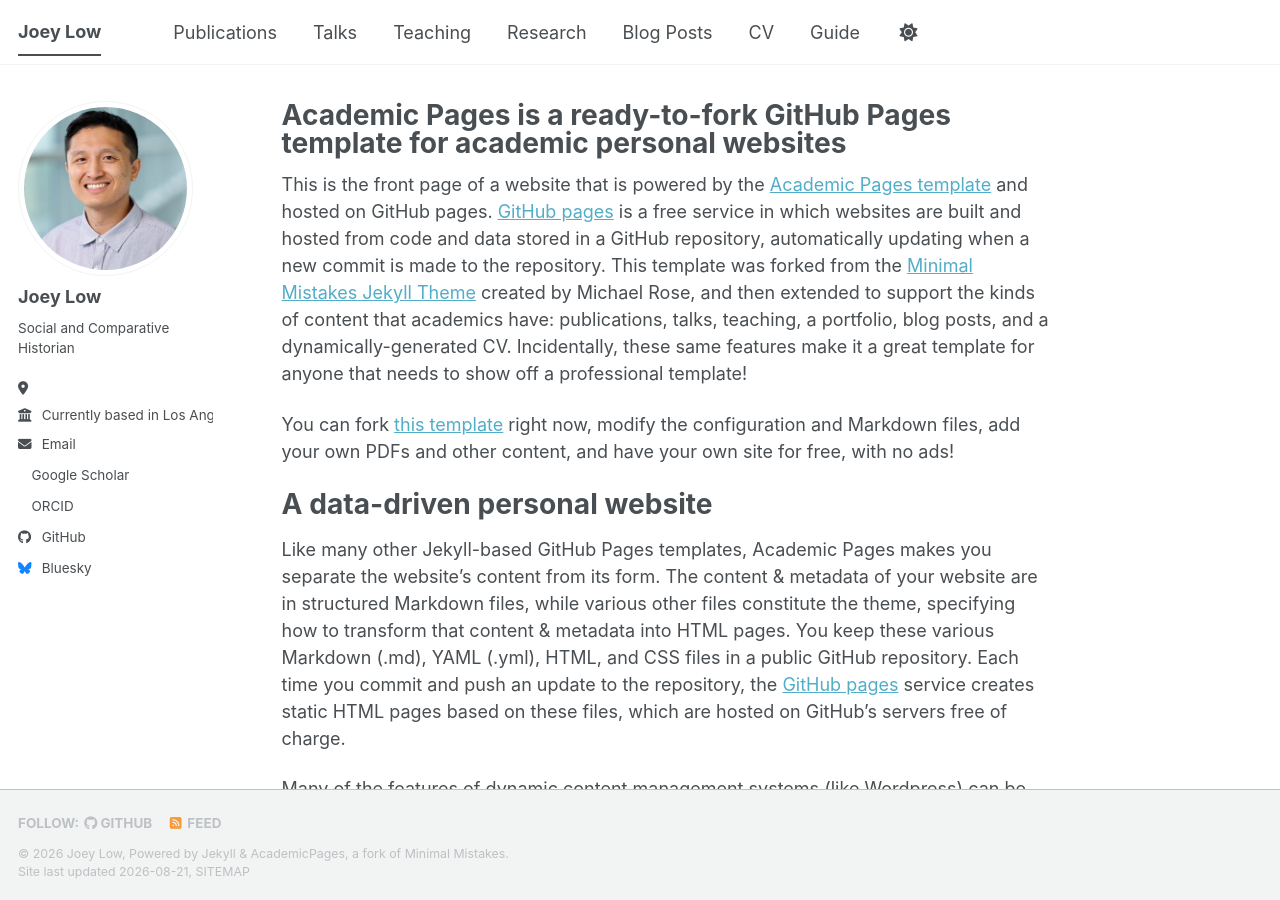
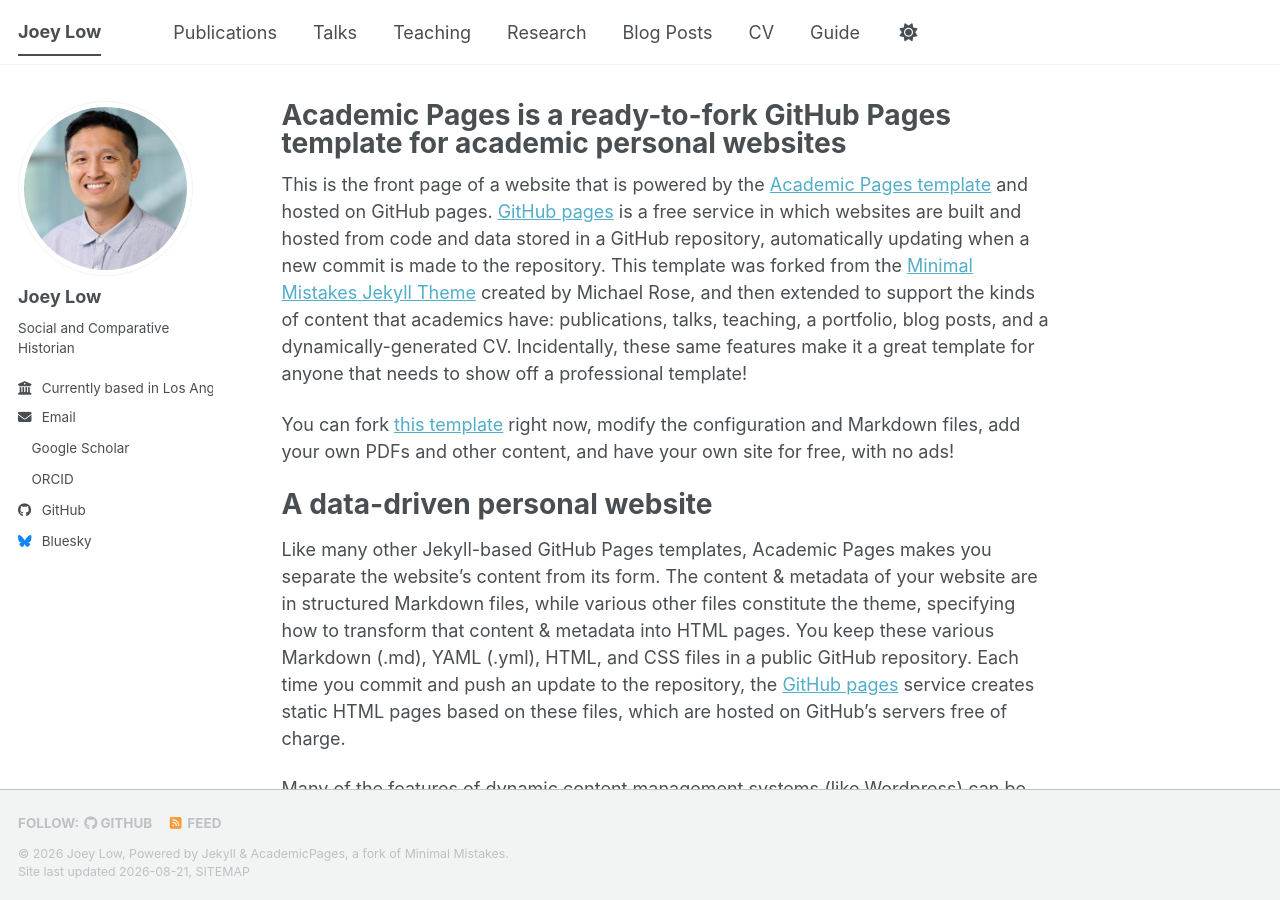
Before and after one commit to joeylow21/joeylow21.github.io, a Jekyll site: the page built from _pages/about.md, in a window 1280 px wide and 900 px high. Built offline with Jekyll 4.4.1, drawn with Linux system fonts in a browser that asks for light colours; a style sheet for code colours, icons or effects is not loaded.

```diff
--- a/_config.yml
+++ b/_config.yml
@@ -27,10 +27,11 @@ author:
   name             : "Joey Low"
   pronouns         : # example: "she/her"
   bio              : "Social and Comparative Historian"
-  location         : ""
+  location         :
   employer         : "Currently based in Los Angeles, CA."
   uri              : # URL
-  email            : "joeylow21@gmail.com [Backup email: joeylow21@csu.fullerton.edu]"
+  email            : "joeylow21@gmail.com"
+  backup email     : "joeylow21@csu.fullerton.edu"
 
   # Academic websites
   academia         : # URL
@@ -74,7 +75,7 @@ author:
   steam            : # Username
   telegram         : # URL
   tumblr           : # Username
-  twitter          : # joeylow_XXI
+  twitter          : # "joeylow_XXI"
   vine             : # Username
   weibo            : # Username
   wikipedia        : # Username
```
